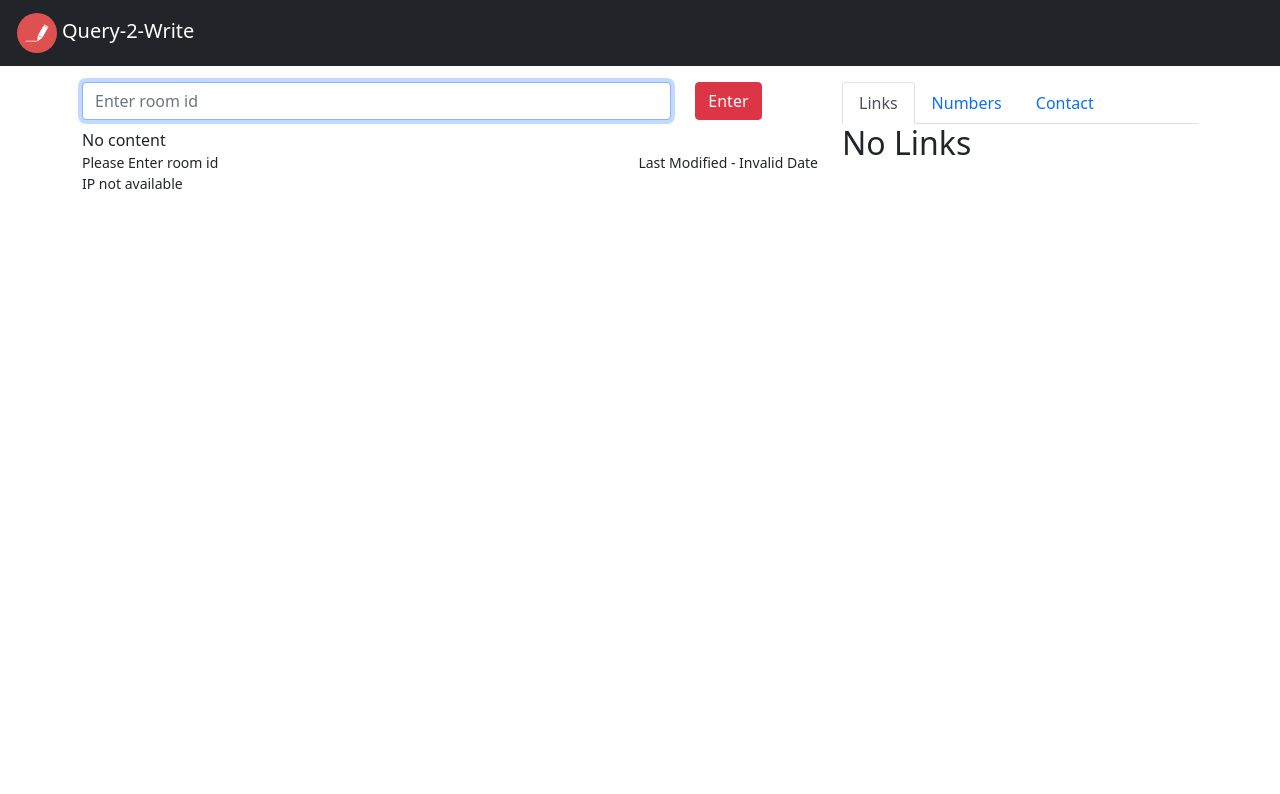
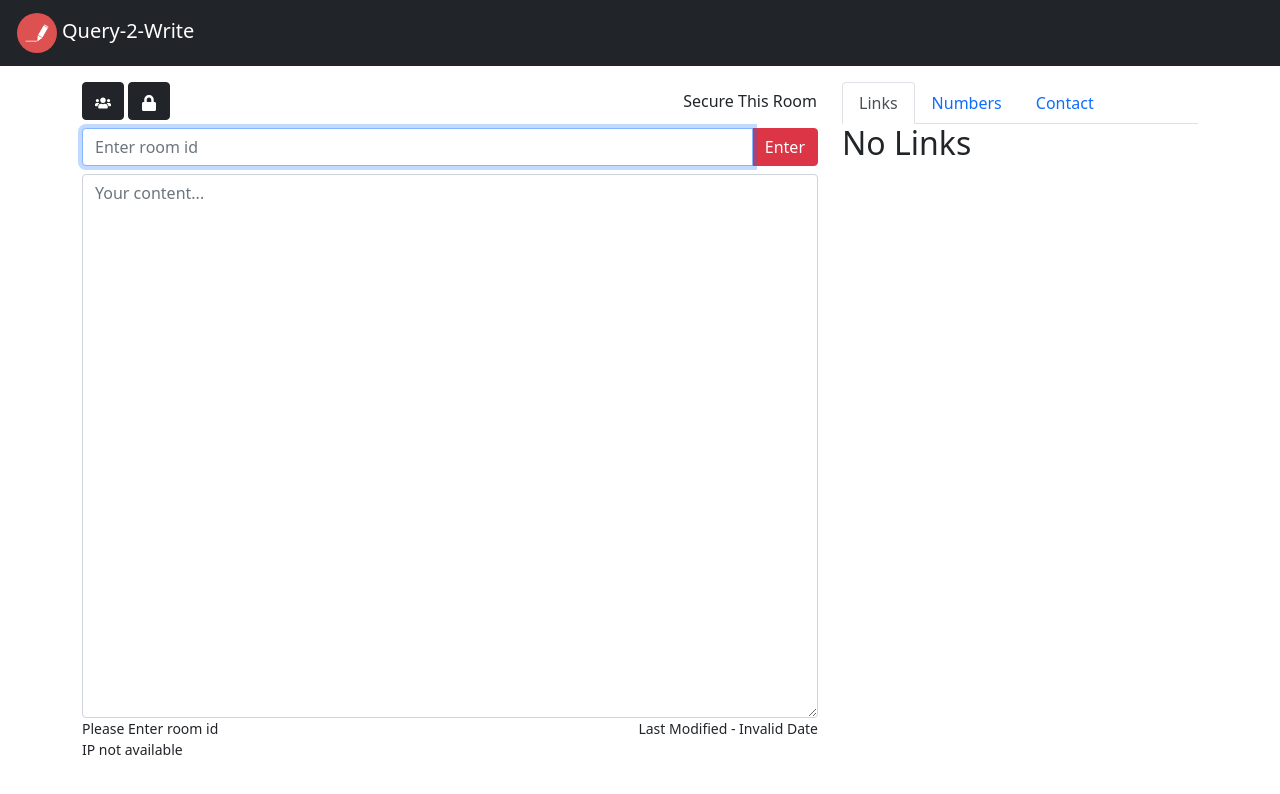
Before and after one commit to Anuragchindaliya/q2w, a React (Create React App) app: page /1 in a window 1280 px wide. Shown: the top 794 px of the page. Built offline with nearby package versions, Linux system fonts and the light colour scheme.

Commit message:
ADD:setPassword and login user

```diff
--- a/package.json
+++ b/package.json
@@ -16,6 +16,7 @@
     "react-draft-wysiwyg": "^1.14.7",
     "react-router-dom": "^6.2.1",
     "react-scripts": "5.0.0",
+    "react-tooltip": "^4.2.21",
     "web-vitals": "^2.1.3"
   },
   "scripts": {
@@ -45,6 +46,7 @@
     ]
   },
   "devDependencies": {
-    "mini-css-extract-plugin": "2.4.5"
+    "mini-css-extract-plugin": "2.4.5",
+    "react-icons": "^4.3.1"
   }
 }
--- a/public/index.html
+++ b/public/index.html
@@ -30,7 +30,7 @@
       integrity="sha384-1BmE4kWBq78iYhFldvKuhfTAU6auU8tT94WrHftjDbrCEXSU1oBoqyl2QvZ6jIW3"
       crossorigin="anonymous"
     /> -->
-    <link rel="stylesheet" href="https://cdnjs.cloudflare.com/ajax/libs/font-awesome/6.0.0/css/all.min.css" integrity="sha512-9usAa10IRO0HhonpyAIVpjrylPvoDwiPUiKdWk5t3PyolY1cOd4DSE0Ga+ri4AuTroPR5aQvXU9xC6qOPnzFeg==" crossorigin="anonymous" referrerpolicy="no-referrer" />
+
     <title>Query to Write</title>
   </head>
   <body>
--- a/src/App.css
+++ b/src/App.css
@@ -14,12 +14,15 @@
 .url {
   max-height: 68vh;
 }
+/* .content-section {
+  background-color: #2f2424;
+} */
 /* .room_content:focus {
   border: 2px dashed red;
   outline: none;
   box-shadow: none;
 } */
-@media  (max-width: 992px) {
+@media (max-width: 992px) {
   .q2wtabs {
     display: none !important;
   }
--- a/src/App.js
+++ b/src/App.js
@@ -6,6 +6,7 @@ import Header from "./components/Header";
 import "bootstrap/dist/css/bootstrap.min.css";
 import "bootstrap/dist/js/bootstrap.bundle.min";
 import { useState } from "react";
+import ReactTooltip from "react-tooltip";
 
 function App() {
   const [show, setShow] = useState(false);
@@ -16,6 +17,7 @@ function App() {
     <>
       <BrowserRouter>
         <Header handleShow={handleShow} />
+
         <Routes>
           <Route
             path="/"
@@ -24,6 +26,7 @@ function App() {
           <Route path=":roomIdPath" element={<Homepage />} />
         </Routes>
         {/* <Footer /> */}
+        <ReactTooltip effect="solid"/>
       </BrowserRouter>
     </>
   );
--- a/src/components/CredentialModal.jsx
+++ b/src/components/CredentialModal.jsx
@@ -6,10 +6,12 @@ import { setPasswordApi } from '../services'
 
 const CredentialModal = ({ show, onHide, }) => {
     // const [password, setPassword] = useState("");
-    const { roomId, isAuth: { password }, setPassword } = useContext(RoomContext);
+    const { roomId, isAuth } = useContext(RoomContext);
+    const [state, setSate] = useState({ password: "", email: "" })
+    const { password, email } = state;
     const createPassword = () => {
         const formData = new FormData();
-        formData.append("room_id", roomId);
+        formData.append("room_id", roomId.id);
         formData.append("pass", password);
         formData.append("last_modified", now());
         setPasswordApi(formData).then((result) => {
@@ -20,6 +22,29 @@ const CredentialModal = ({ show, onHide, }) => {
             // })
         })
     }
+    const handleState = (e) => {
+        setSate({ ...state, [e.target.name]: e.target.value })
+    }
+    const handleSubmit = (e) => {
+        e.preventDefault();
+        const formData = new FormData();
+        formData.append("room_id", roomId.id);
+        formData.append("pass", password);
+        if (email) {
+            formData.append("email", email);
+        }
+        setPasswordApi(formData).then(
+            (res) => {
+                if (res.status === "success") {
+                    console.log("room is secure");
+                } else if (res.status === "failure") {
+                    console.log(res.msg)
+                }
+            }
+        )
+        e.target.reset();
+        onHide();
+    }
 
     return (
         <Modal
@@ -29,26 +54,31 @@ const CredentialModal = ({ show, onHide, }) => {
             aria-labelledby="contained-modal-title-vcenter"
             centered
         >
+            <Form onSubmit={handleSubmit}>
                 <Modal.Header closeButton>
                     <Modal.Title id="contained-modal-title-vcenter">
-                    Save Room
+                        Secure Room
                     </Modal.Title>
                 </Modal.Header>
                 <Modal.Body>
                     {/* <h3 className='text-center'>Private room Comming soon..</h3> */}
-                <Form>
+
                     <Form.Group className="mb-3" controlId="formBasicPassword">
                         <Form.Label>Password</Form.Label>
-                        <Form.Control type="password" placeholder="Password" value={password} onChange={(e) => setPassword(e.target.value)} />
+                        <Form.Control name="password" type="password" placeholder="Password" value={password} onChange={handleState} autoComplete={"off"} required />
                     </Form.Group>
-                </Form>
+                    <Form.Group className="mb-3" controlId="formBasicEmail">
+                        <Form.Label>Email <small className='text-secondary'>For Recovery if you forget password</small></Form.Label>
+                        <Form.Control name="email" type="email" placeholder="Email" value={email} onChange={handleState} />
+                    </Form.Group>
                 </Modal.Body>
                 <Modal.Footer>
-                <Button variant="primary" type="submit" onClick={createPassword}>
+                    <Button variant="dark" type="submit">
                         Save
                     </Button>
-                <Button onClick={onHide}>Close</Button>
+                    <Button variant='dark' onClick={onHide}>Close</Button>
                 </Modal.Footer>
+            </Form>
         </Modal>
     )
 }
--- a/src/components/Homepage.jsx
+++ b/src/components/Homepage.jsx
@@ -18,7 +18,7 @@ const Homepage = ({ show, handleClose }) => {
     // }, [])
 
     return (
-        <RoomProvider>
+        <RoomProvider className="content-section">
             <CredentialModal show={modalShow} onHide={() => setModalShow(false)} />
             <MainContent setModalShow={setModalShow} show={show} handleClose={handleClose} />
         </RoomProvider>
--- a/src/components/IdInpute.jsx
+++ b/src/components/IdInpute.jsx
@@ -1,11 +1,13 @@
 import React, { useContext, useEffect, useState } from 'react'
-import { createRoomApi } from '../services'
+import { createRoomApi, roomLoginApi } from '../services'
 import { RoomContext } from '../store/RoomProvider'
 import { roomIdSubmitTypes } from '../types'
-
-
+import { FaUsers, FaLock } from "react-icons/fa"
+import CredentialModal from './CredentialModal'
 const IdInpute = () => {
-  const { roomId, dispatch } = useContext(RoomContext)
+  const [isModalShow, setModalShow] = useState(false);
+  const { roomId, roomPassword, dispatch } = useContext(RoomContext)
+  const [tab, setTab] = useState("public")
   const [errorMsg, setErrorMsg] = useState("");
 
   // const [isRoomIdChanged, setRoomIdChanged] = useState(false);
@@ -17,6 +19,7 @@ const IdInpute = () => {
     if (roomId.id.length > 0) {
       const formData = new FormData();
       formData.append("room_id", roomId.id);
+      if (tab === "public") {
         createRoomApi(formData).then((res) => {
           if (res.status === "success") {
           } else if (res.status === "already") {
@@ -26,11 +29,27 @@ const IdInpute = () => {
             dispatch({ type: "ROOM_INFO_UPDATE", payload: { ip, last_modified } })
 
           } else if (res.status === "secure") {
+            setErrorMsg("this room is secure")
           } else if (res.status === "failure") {
           }
         }).catch(err => {
           dispatch({ type: ERROR, payload: err })
         })
+      } else {
+        //secure
+        formData.append("pass", roomPassword.password);
+        roomLoginApi(formData).then((res) => {
+          if (res.status === "success") {
+            dispatch({ type: SUCCESS, payload: res.data })
+            const { content, ip, last_modified } = res.data;
+            dispatch({ type: "ROOM_CONTENT_UPDATE", payload: content })
+            dispatch({ type: "ROOM_INFO_UPDATE", payload: { ip, last_modified } })
+            setErrorMsg("")
+          } else {
+            console.log("Error in login");
+          }
+        })
+      }
     }
   }
   const handleRoomSubmit = (e) => {
@@ -108,23 +127,41 @@ const IdInpute = () => {
   //   }
 
   // }
-  const handleRoomId = (e) => {
-    dispatch({ type: "ROOM_ID_CHANGE", payload: e.target.value })
-    // setRoomIdChanged(true);
-    // setRoomIdChanged(true);
+  const handleFields = (e) => {
+    dispatch({ type: `${e.target.name}_CHANGE`, payload: e.target.value })
   }
+  console.log(roomPassword.password, roomId.id, "currentvalue")
   return (
-    <form className='row' onSubmit={handleRoomSubmit}>
-      <div className="col-10">
-        <input className="form-control mb-2" id="room_id" type="text" name="roomId" placeholder="Enter room id" value={roomId.id} onChange={handleRoomId} autoFocus />
+    <>
+      <CredentialModal show={isModalShow} onHide={() => setModalShow(false)} />
+      <div className="row mb-2">
+        <div className='col-md-9 col-6'>
+          <div data-tip="Public" className='btn btn-dark me-1 '>
+            <FaUsers onClick={() => setTab("public")} />
           </div>
-      <div className='col-2'>
-        <button type='submit' className='btn btn-danger '>
-          Enter
-        </button>
+          <div data-tip="Secure" onClick={() => setTab("secure")} className='btn btn-dark me-1'>
+            <FaLock />
           </div>
-      {errorMsg && errorMsg}
+
+        </div>
+        <div className='col-md-3 col-6 btn text-end' onClick={() => setModalShow(true)}>Secure This Room</div>
+      </div>
+      <div className='row'>
+        <form className="col-12" onSubmit={handleRoomSubmit}>
+          <div className="input-group">
+            <input className="form-control" id="room_id" type="text" name="ROOM_ID" placeholder="Enter room id" value={roomId.id} onChange={handleFields} autoFocus aria-label="Enter room ID" aria-describedby="basic-addon2" />
+
+            {tab === "secure" && <input className="form-control" id="room_password" type="password" name="ROOM_PASSWORD" placeholder="Enter room password" value={roomId.password} onChange={handleFields} autoFocus aria-label="Enter password" aria-describedby="basic login password" />}
+
+            <button type="submit" className="input-group-text btn-danger" id="basic-addon2">Enter</button>
+          </div>
         </form>
+
+      </div>
+      <div className="row">
+        <div className="col-12">{errorMsg && <div className='text-danger'>{errorMsg}</div>}</div>
+      </div>
+    </>
   )
 }
 
--- a/src/components/MainContent.jsx
+++ b/src/components/MainContent.jsx
@@ -258,7 +258,7 @@ const MainContent = ({ setModalShow, show, handleClose }) => {
     // console.log(resData, isRoomSecure, "data");
     // console.log(isRoomIdChanged, roomIdRef, textareaRef, saveMsg, error, roomContent, resData, roomId, "rendering");
     return (
-        <>
+        <div className='content-section pt-3'>
             {
                 error ?
                     <div style={{ height: "90vh" }} className="d-flex align-items-center justify-content-center flex-column">
@@ -266,34 +266,26 @@ const MainContent = ({ setModalShow, show, handleClose }) => {
                         <h1 className='text-center'>Something went wrong...</h1>
                     </div>
                     :
-                    <div className='container mt-3 main-section' style={{ height: "calc(100vh - 75px)" }}>
+                    <div className='container  main-section' style={{ height: "calc(100vh - 75px)" }}>
                         <div className="row mb-2" >
                             <div className="col-lg-8">
-                                <div className="row">
-                                    {/* <form className={`${isRoomSecure ? "col-md-11 col-10" : "col-12"}`} onSubmit={handleRoomSubmit}>
+
+                                {/* <form className={`${isRoomSecure ? "col-md-11 col-10" : "col-12"}`} onSubmit={handleRoomSubmit}>
                                         <input className="form-control mb-2" id="room_id" type="text" name="roomId" placeholder="Enter room id" value={roomId} onKeyPress={focusRoomContent} onChange={handleRoomId} onBlur={handleRoomBlur} ref={roomIdRef} autoFocus />
                                     </form> */}
-                                    <IdInpute />
-                                    {/* <form className="col-md-11 col-10" onSubmit={handleRoomSubmit}>
+                                <IdInpute />
+                                {/* <form className="col-md-11 col-10" onSubmit={handleRoomSubmit}>
                                         <input className="form-control mb-2" id="room_id" type="text" name="roomId" placeholder="Enter room id" value={roomId.id} onKeyPress={focusRoomContent} onChange={handleRoomId} ref={roomIdRef} autoFocus />
                                         <button type='submit' className='btn btn-danger'>
                                             Enter
                                         </button>
                                     </form> */}
-                                    {/* <div className="col-md-1 col-2">
+                                {/* <div className="col-md-1 col-2">
                                         <div className='btn btn-danger' onClick={() => setModalShow(true)}>
                                             Enter
                                         </div>
 
                                     </div> */}
-                                    {isRoomSecure && <div className="col-md-1 col-2">
-                                        <div className='btn btn-danger' onClick={() => setModalShow(true)}>
-                                            <i className='fa fa-lock'></i>
-                                        </div>
-
-                                    </div>}
-
-                                </div>
                                 <TextArea />
 
                                 {/* <div className="row">
@@ -333,10 +325,8 @@ const MainContent = ({ setModalShow, show, handleClose }) => {
                         </div>
 
                     </div>
-
-
             }
-        </>
+        </div>
     )
 }
 
--- a/src/components/Q2wTabs.jsx
+++ b/src/components/Q2wTabs.jsx
@@ -4,10 +4,11 @@ import { RoomContext } from '../store/RoomProvider';
 import REGEX from "../constants";
 
 const Q2wTabs = () => {
-    const { roomContent, roomContentSubmit } = useContext(RoomContext);
+    const { roomContent } = useContext(RoomContext);
     const [state, setState] = useState({ urls: [], numbers: [] })
-    console.log(roomContent, roomContentSubmit)
-    useEffect(() => {
+
+    const updateState = () => {
+        console.log("updated")
         let urls = roomContent.content.match(/(https?:\/\/)?(www\.)?[-a-zA-Z0-9@:%.+~#=]{1,256}\.[a-zA-Z0-9()]{2,6}\b([-a-zA-Z0-9()@:%+.~#?&//=_]*)/gm)
         urls = urls && urls.map(url => {
             if (url.includes("http")) {
@@ -18,6 +19,16 @@ const Q2wTabs = () => {
         })
         let numbers = roomContent.content.match(/\s*(?:\+?(\d{1,3}))?[-. (]*(\d{3})[-. )]*(\d{3})[-. ]*(\d{4})(?: *x(\d+))?\s*/gm);
         setState({ ...state, urls: urls !== null ? urls : [], numbers: numbers !== null ? numbers : [] });
+    }
+    useEffect(() => {
+        let timeoutid;
+        console.log("you are writing")
+        timeoutid = setTimeout(() => {
+            updateState()
+        }, 2000)
+        return () => {
+            clearTimeout(timeoutid);
+        }
     }, [roomContent.content])
     return (
         <div>
@@ -27,7 +38,7 @@ const Q2wTabs = () => {
                         {state.urls.length === 0 ? <h2>No Links</h2> : state.urls.map((url, i) => (<li key={i} className="list-group-item text-truncate"><a href={url} target="_blank" rel="noreferrer">{url}</a></li>))}
                     </ul>
                 </Tab>
-                <Tab eventKey="number" title="Numbers">
+                <Tab eventKey="number" title="Numbers" className='url overflow-auto'>
                     <ul className="list-group">
                         {state.numbers.length === 0 ? <h2 className='text-center'>No Numbers</h2> : state.numbers.map((url, i) => (<li key={i} className="list-group-item text-truncate"><a href={"tel:" + url}>{url}</a></li>))}
                     </ul>
--- a/src/components/TextArea.jsx
+++ b/src/components/TextArea.jsx
@@ -6,20 +6,20 @@ import { getDateFormat } from '../utils';
 const TextArea = () => {
     const textareaRef = useRef(null)
     // const { roomContent, dispatch, setRoomContent, saveMsg, setSaveMsg, roomId } = useContext(RoomContext);
-    const { roomInfo, roomContent, roomContentSubmit, dispatch, roomId } = useContext(RoomContext);
-    const { content } = roomContent;
+    const { roomInfo, roomIdSubmit, roomContentSubmit, dispatch, roomId } = useContext(RoomContext);
+    const { content } = roomIdSubmit.data;
     const [localRoomContent, setLocalRoomContent] = useState("");
-    const [saveMsg, setSaveMsg] = useState("saved.")
-        ;
+    const [saveMsg, setSaveMsg] = useState("saved.");
 
     const handleRoomContent = (e) => {
         setLocalRoomContent(e.target.value);
+        dispatch({ type: "ROOM_CONTENT_UPDATE", payload: e.target.value })
         setSaveMsg("typing...")
         characterSaveMsg();
     }
 
     const handleUpdatecontent = (newcontent) => {
-        dispatch({ type: "UPDATE_CONTENT_FETCH", })
+        dispatch({ type: "ROOM_CONTENT_FETCH", })
 
         const formData = new FormData();
         formData.append("room_id", roomId.id);
@@ -69,17 +69,17 @@ const TextArea = () => {
     }, [localRoomContent]);
     return (
         <>
-            <div className="row">
+            <div className="row mt-2">
                 <div className="col-md-12">
                     {roomContentSubmit.loading ? <div>content is loading</div> :
-                        roomContent.content.length > 0 ?
+
                         <textarea
                             className="form-control room_content"
                             placeholder="Your content..."
                             value={localRoomContent}
                             onChange={handleRoomContent}
                             ref={textareaRef}
-                            /> : "No content"}
+                        />}
                 </div>
             </div>
 
--- /dev/null
+++ b/src/reducers/roomPassword.reducer.js
@@ -0,0 +1,25 @@
+import { getLocalStorageObj } from "../utils";
+
+// export const roomIdInitial = {
+//   id: getLocalStorageObj("localRoomId", "id") || "",
+//   resData: { content: "" },
+//   saveMsg: "saved.",
+//   isAuth: {
+//     password: "",
+//   },
+//   error: "",
+// };
+
+export const roomPasswordInitial = {
+  password: getLocalStorageObj("localRoomId", "password") || "",
+};
+const reducer = (state, action) => {
+  const { type, payload } = action;
+  switch (type) {
+    case "ROOM_PASSWORD_CHANGE":
+      return { ...state, password: payload };
+    default:
+      return state;
+  }
+};
+export default reducer;
```
Also changed, not shown: src/reducers/index.js (+10 -2 lines), 1 other file (tests, documents, lock files or other folders). Lines whose indentation alone changed are shown as unchanged.
